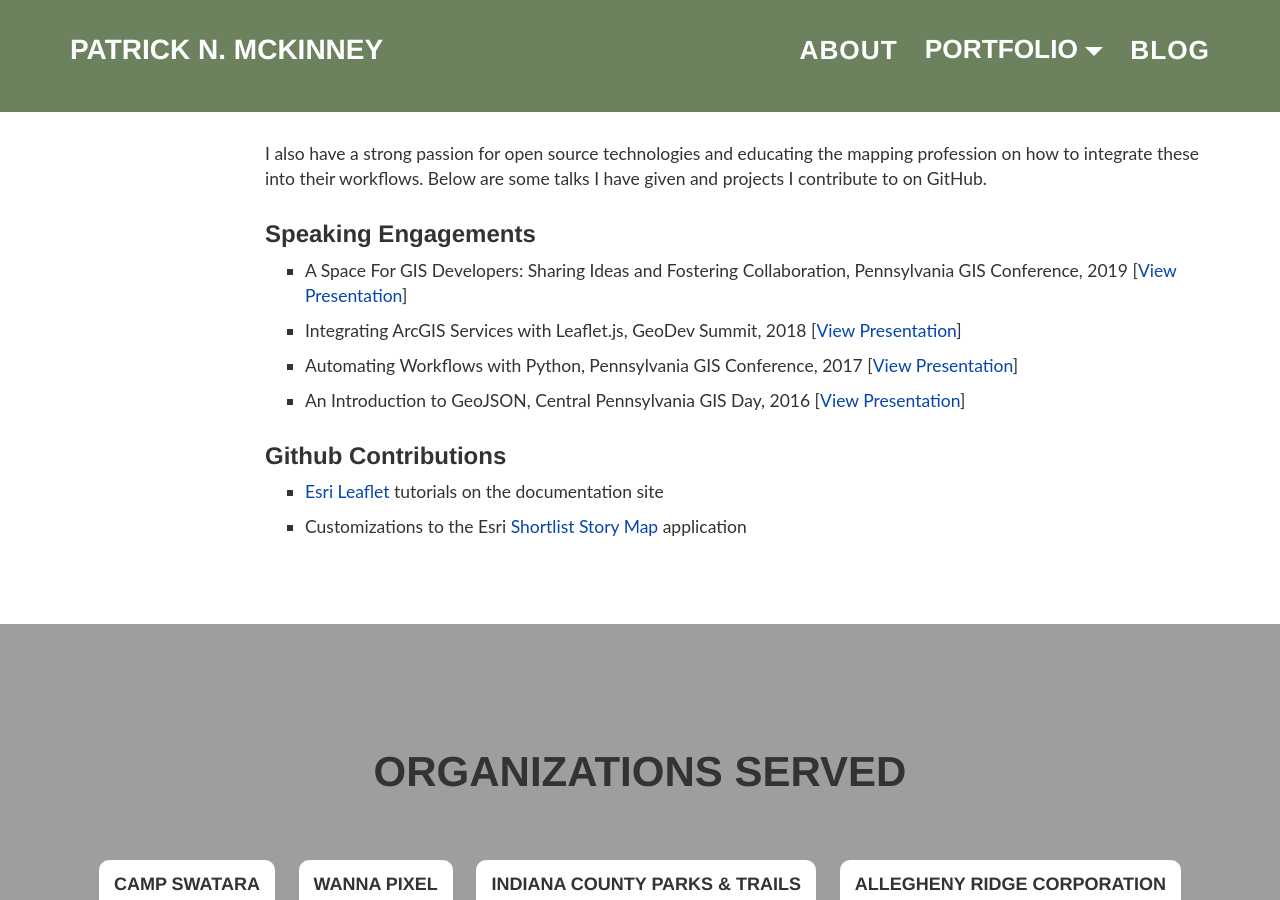
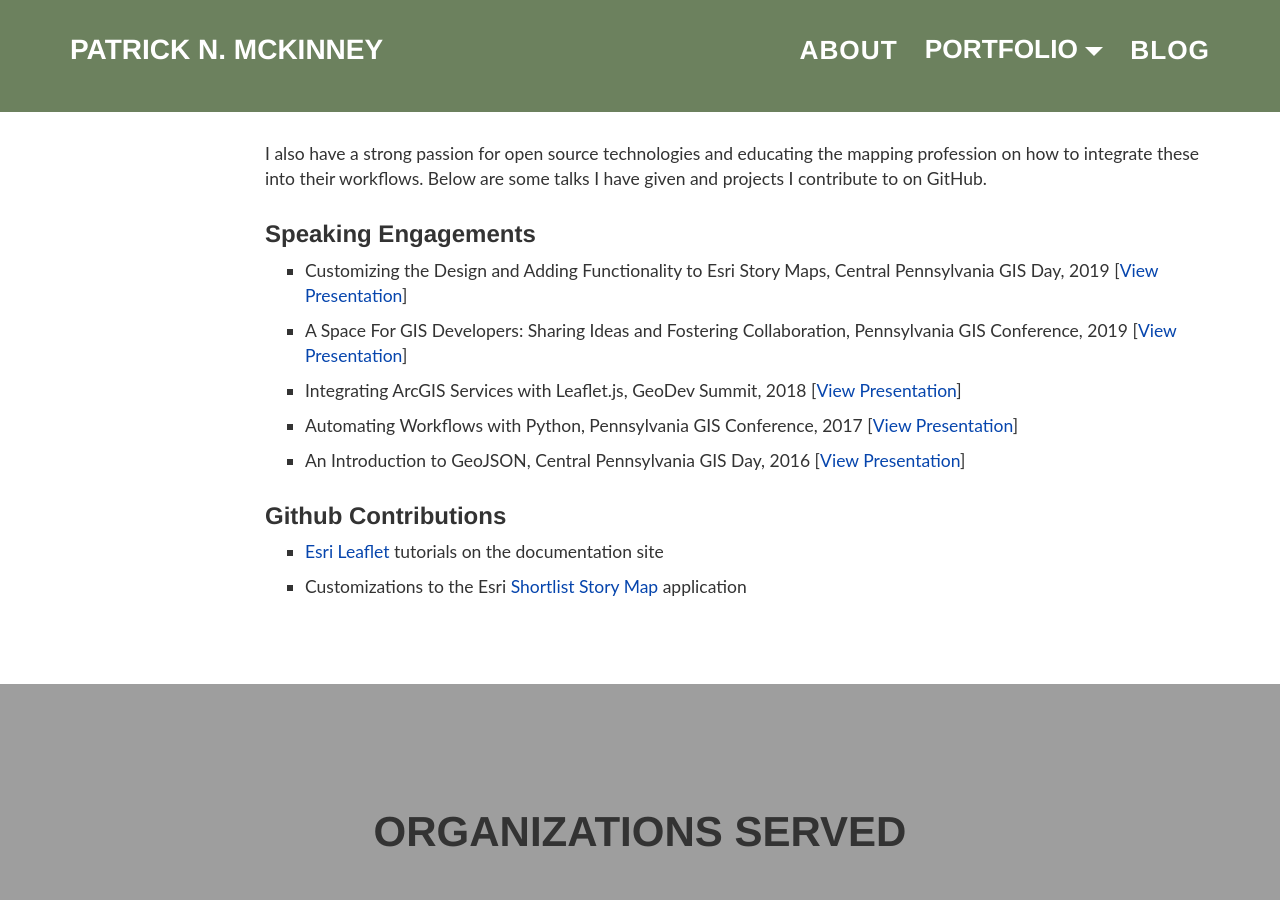
Before and after one commit to pmacMaps/website-live-test, a Jekyll site: the page built from about.html, in a window 1280 px wide and 900 px high, scrolled down 494 px. Built offline with Jekyll 4.4.1, drawn with Linux system fonts in a browser that asks for light colours.

Commit message:
add 2019 Central PA GIS Day speaking event

```diff
--- a/_data/speakingEngagements.json
+++ b/_data/speakingEngagements.json
@@ -1,4 +1,10 @@
 [
+    {
+        "title": "Customizing the Design and Adding Functionality to Esri Story Maps",
+        "event": "Central Pennsylvania GIS Day",
+        "year": 2019,
+        "url": "/assets/documents/Customizing-the-Design-and-Adding-Functionality-to-Esri-Story-Maps.pdf"
+    },
     {
         "title": "A Space For GIS Developers: Sharing Ideas and Fostering Collaboration",
         "event": "Pennsylvania GIS Conference",
```
